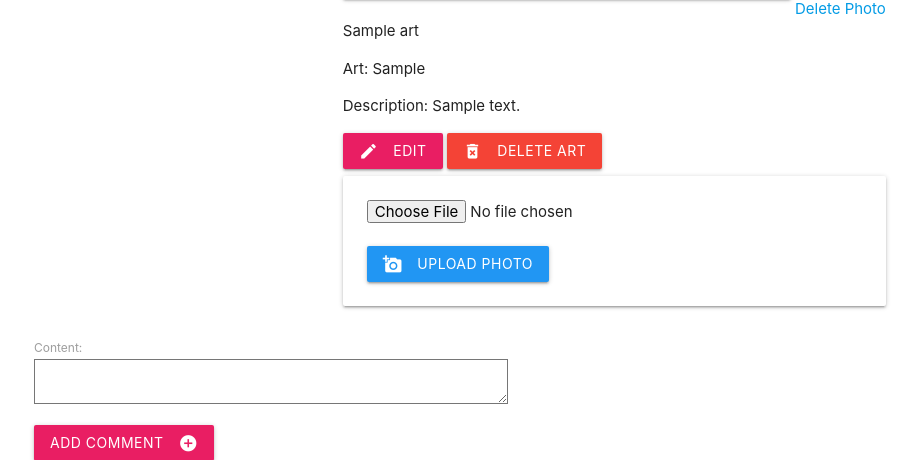
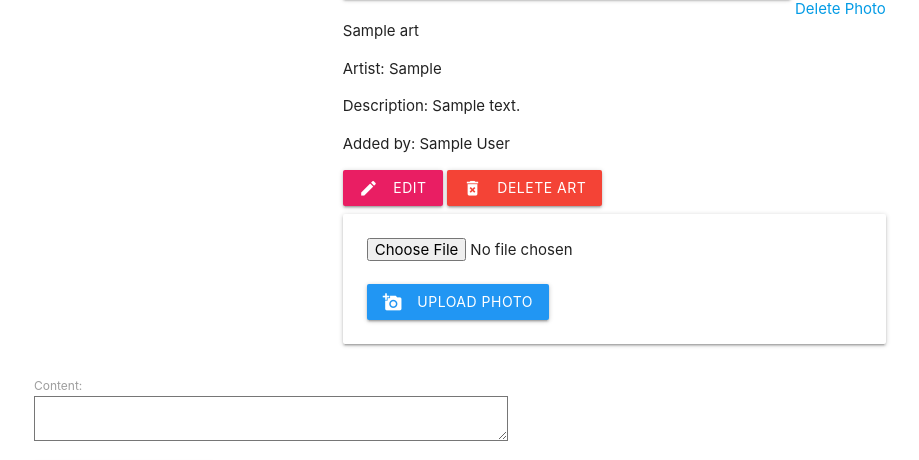
Before and after one commit to jlee8020/Project-stART, a Django app: page /art/1/ in a window 1280 px wide. Shown: the part 821-1281 px from the top of the page, without its empty margins (158-1077 px from the left). Run offline with Django 3.2, Linux system fonts and the light colour scheme; a user stored in the database is signed in; tables that the repository leaves empty hold one stand-in row (values such as "Sample post").

```diff
--- a/main_app/templates/art/detail.html
+++ b/main_app/templates/art/detail.html
@@ -15,8 +15,9 @@
     {% endfor %}
     <div>
     <span class="card-title">{{ oneArt.name }}</span>
-    <p>Art: {{ oneArt.artist }}</p>
+    <p>Artist: {{ oneArt.artist }}</p>
     <p>Description: {{ oneArt.description }}</p>
+    <p>Added by: {{oneArt.user.first_name}} {{oneArt.user.last_name}}</p>
   </div>
   <div class="card-action">
     {% if user == oneArt.user %}
```
